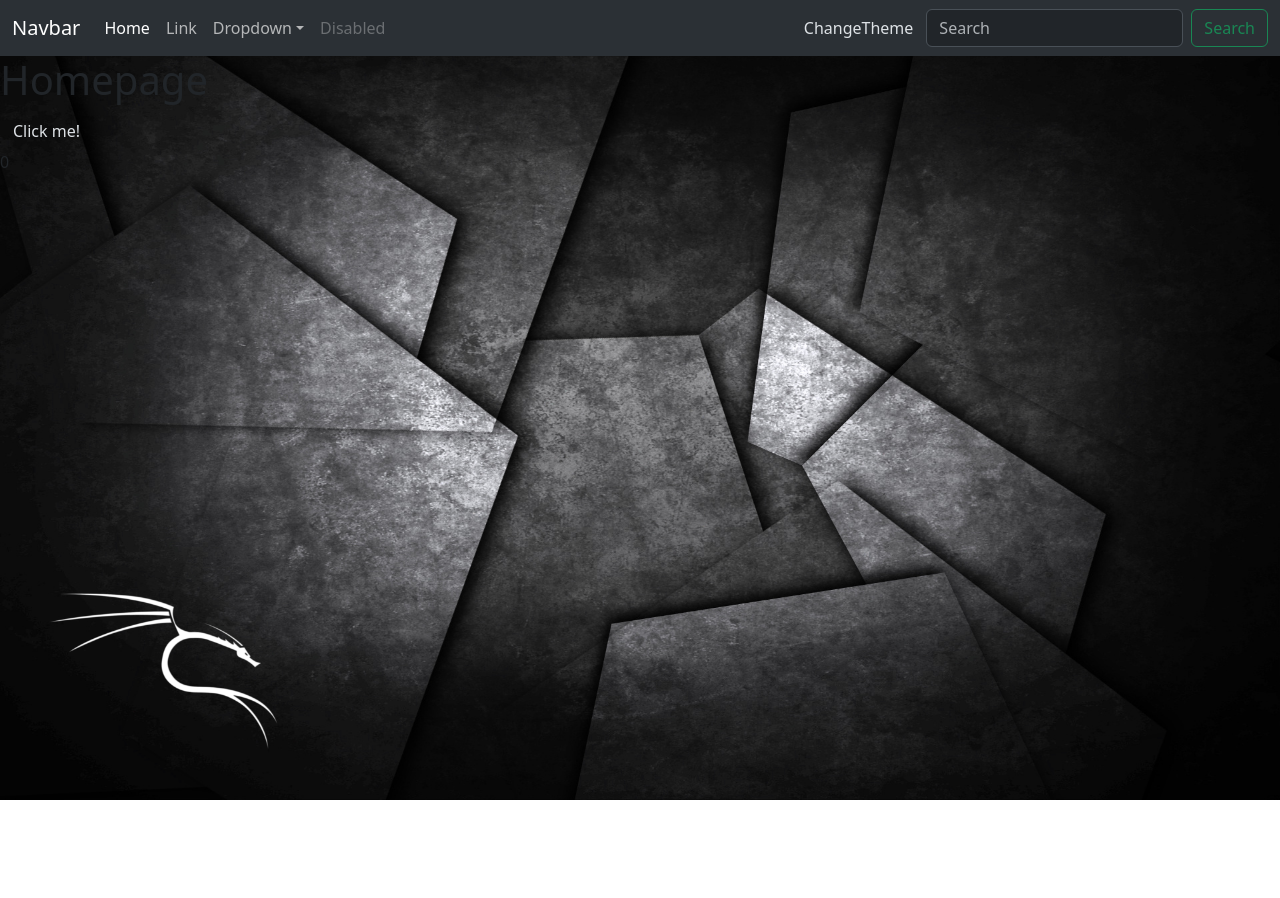
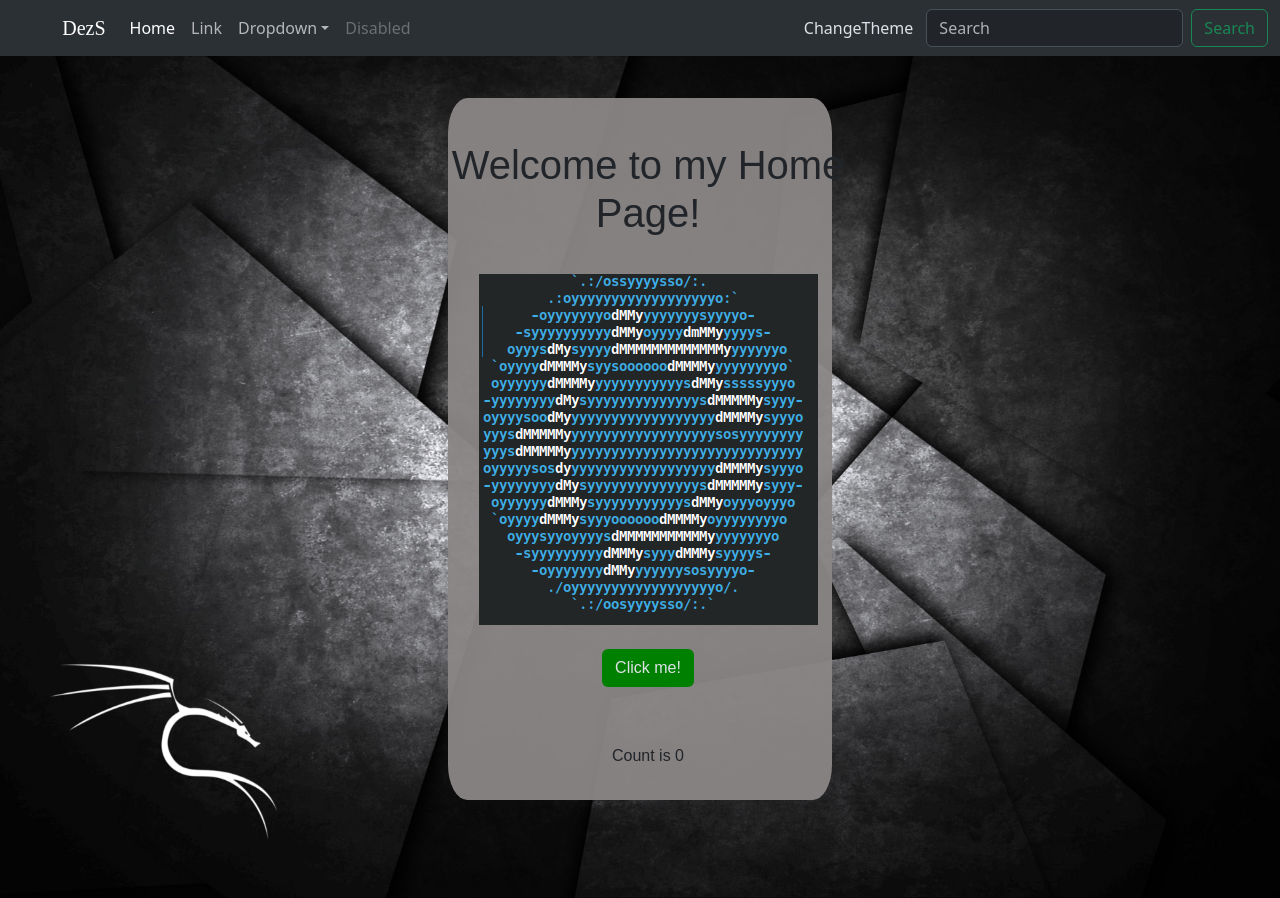
Before and after one commit to DezS4125/DezS-ReactJS-Website, a React (Vite) app: page / in a window 1280 px wide. Before the commit the page ends 800 px from the top, so only its background shows below. Built offline with nearby package versions, Linux system fonts and the light colour scheme.

Commit message:
Completed Homepage and screwed around with nav-bar-brand

```diff
--- a/src/components/NavBar.tsx
+++ b/src/components/NavBar.tsx
@@ -3,14 +3,14 @@ interface Props {
 }
 
 import { ReactNode } from "react";
-
+import "../css/NavBar.css";
 const NavBar = ({ children }: Props) => {
   return (
     <>
       <nav className="navbar navbar-expand-lg bg-body-tertiary">
         <div className="container-fluid">
           <a className="navbar-brand" href="#">
-            Navbar
+            DezS
           </a>
           <button
             className="navbar-toggler"
--- a/src/css/Home.css
+++ b/src/css/Home.css
@@ -6,4 +6,52 @@
     flex-grow: 1;
     background-repeat: no-repeat;
     background-size: 100% 100%;
+
+    display: grid;
+    grid-template-areas:
+    "topbar topbar topbar"
+    "leftsidebar content sidebar"
+    "footer footer footer";
+    grid-template-columns: 1fr 3fr 1fr;
+    grid-template-rows: 0.3fr 3fr 0.3fr;
+
+    font-family: sans-serif;
 }
+
+#content{
+    height: 100%;
+    width: 50%;
+    background-color: rgba(139, 134, 134, 0.95);
+    grid-area: content;
+    margin-left: auto;
+    margin-right: auto;
+    border-radius: 5%;
+
+    display: grid;
+    grid-template-areas:
+    "header"
+    "image"
+    "content2"
+    "footer";
+    grid-template-rows: 1fr 2fr 0.5fr 0.5fr;
+    place-items: center;
+}
+
+#home-page-header{
+    grid-area: header;
+    margin-top: 15px;
+    text-align:center;
+    width: 400px;
+}
+
+#image{
+    grid-area: image;
+
+}
+
+#click-button{
+    background-color: green;
+    width: fit-content;
+    height: fit-content;
+    grid-area: content2;
+}
--- /dev/null
+++ b/src/css/NavBar.css
@@ -0,0 +1,5 @@
+.navbar-brand{
+    font-size: x-large;
+    margin-left: 4%;
+    font-family: Poppins;
+}
--- a/src/pages/Home.tsx
+++ b/src/pages/Home.tsx
@@ -1,4 +1,4 @@
-import React, { useState } from "react";
+import { useState } from "react";
 import Button from "../components/Button";
 import "../css/Home.css";
 const Home = () => {
@@ -8,11 +8,18 @@ const Home = () => {
   };
   return (
     <div id="home-page-root">
-      <h1 id="home-page-header">Homepage</h1>
-      <Button id="click-button" onClick={handleClick}>
-        Click me!
-      </Button>
-      <div id="count-text">{count}</div>
+      <div id="content">
+        <h1 id="home-page-header">Welcome to my Home Page!</h1>
+        <img
+          src="src/assets/neofetch-placeholder.png"
+          alt="A placeholder image"
+          id="image"
+        ></img>
+        <Button id="click-button" onClick={handleClick}>
+          Click me!
+        </Button>
+        <div id="count-text">Count is {count}</div>
+      </div>
     </div>
   );
 };
```
Also changed, not shown: src/assets/neofetch-placeholder.png (added).
